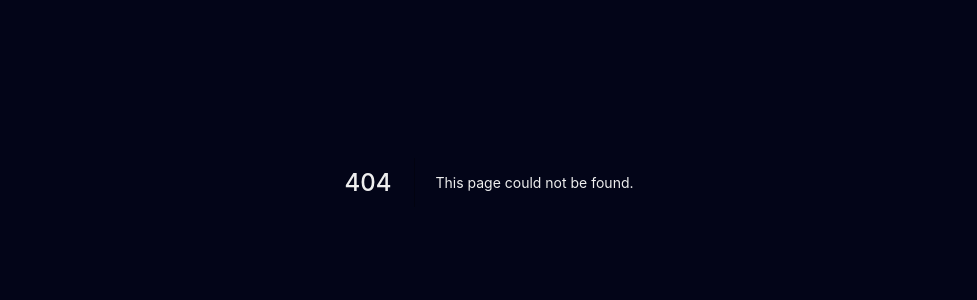
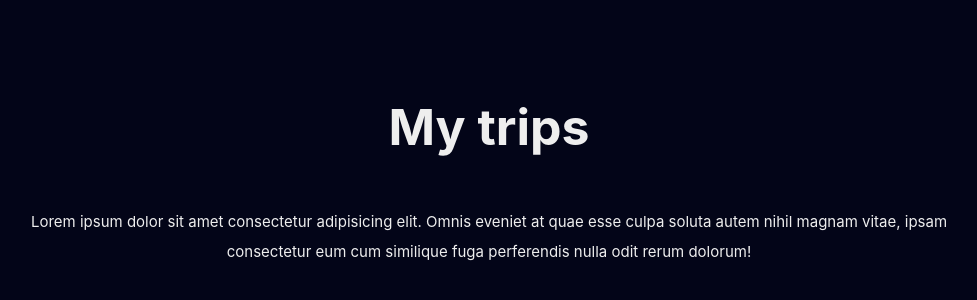
Before and after one commit to pbruny/my-trips, a Next.js app: page /about in a window 1280 px wide. Before the commit this address had no page. Shown: the part 218-518 px from the top of the page, without its empty margins (151-1128 px from the left). Built offline with nearby package versions, Linux system fonts and the light colour scheme.

Commit message:
create about page and template

```diff
--- /dev/null
+++ b/src/pages/about.tsx
@@ -0,0 +1,7 @@
+import AboutTemplate from 'templates/About'
+
+const About = () => {
+  return <AboutTemplate />
+}
+
+export default About
--- /dev/null
+++ b/src/templates/About/index.tsx
@@ -0,0 +1,26 @@
+import LinkWrapper from 'components/LinkWrapper'
+import * as S from './styles'
+
+import { CloseOutline } from '@styled-icons/evaicons-outline/CloseOutline'
+
+const AboutTemplate = () => {
+  return (
+    <S.Content>
+      <LinkWrapper href="/">
+        <CloseOutline size={32} />
+      </LinkWrapper>
+
+      <S.Heading>My trips</S.Heading>
+
+      <S.Body>
+        <p>
+          Lorem ipsum dolor sit amet consectetur adipisicing elit. Omnis eveniet
+          at quae esse culpa soluta autem nihil magnam vitae, ipsam consectetur
+          eum cum similique fuga perferendis nulla odit rerum dolorum!
+        </p>
+      </S.Body>
+    </S.Content>
+  )
+}
+
+export default AboutTemplate
--- /dev/null
+++ b/src/templates/About/styles.ts
@@ -0,0 +1,23 @@
+import styled from 'styled-components'
+
+export const Content = styled.section`
+  text-align: center;
+  display: flex;
+  align-items: center;
+  justify-content: center;
+  flex-direction: column;
+  height: 100vh;
+  max-width: var(--container);
+  margin: auto;
+`
+export const Heading = styled.h1`
+  font-size: var(--large);
+  margin-bottom: var(--large);
+`
+
+export const Body = styled.div`
+  p {
+    font-size: var(--small);
+    line-height: var(--medium);
+  }
+`
```
